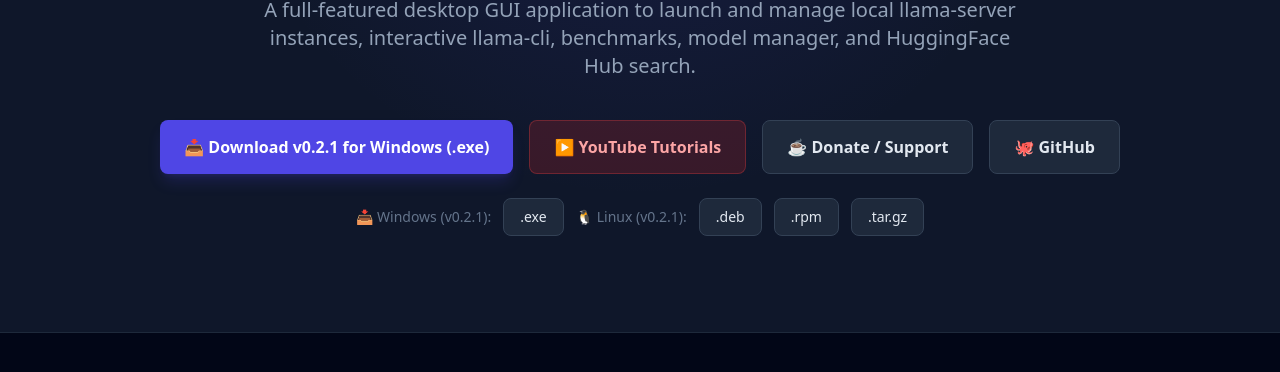
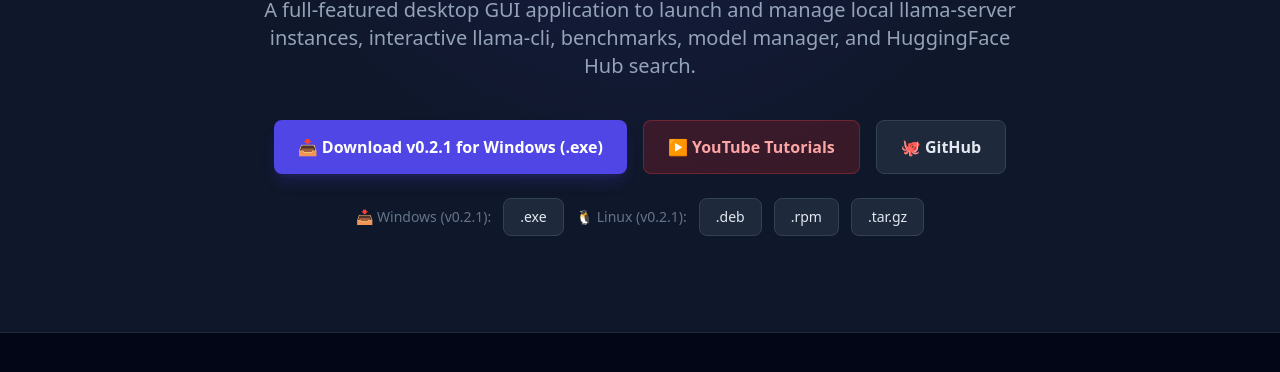
Before and after one commit to llm-server/llm-server.github.io, a plain HTML site: page index.html in a window 1280 px wide. Shown: the part 282-654 px from the top of the page. Drawn offline with nearby package versions, Linux system fonts and the light colour scheme.

Commit message:
Remove support link from index.html
Removed support link from the footer and main section.

```diff
--- a/index.html
+++ b/index.html
@@ -49,9 +49,7 @@
                 <a href="https://www.youtube.com/watch?v=575w4Syr5q0&list=PLa3OFUyLHWeU&pp=sAgC" target="_blank" rel="noopener noreferrer" class="px-6 py-3.5 bg-red-600/20 hover:bg-red-600/30 font-semibold rounded-lg border border-red-500/30 transition duration-200 text-red-300 flex items-center gap-2">
                     <span data-i18n="btnYouTube">▶️ Видеоуроки на YouTube</span>
                 </a>
-                <a href="https://pay.heleket.com/wallet/61486d55-7249-4cab-8596-fbd38b3e9047" target="_blank" rel="noopener noreferrer" class="px-6 py-3.5 bg-slate-800 hover:bg-slate-700 font-semibold rounded-lg border border-slate-700 transition duration-200 text-slate-200 flex items-center gap-2">
-                    <span data-i18n="btnSupport">☕ Поддержать</span>
-                </a>
+
                 <a href="https://github.com/dmitrymaxs/LLM_Server_Controller" target="_blank" rel="noopener noreferrer" class="px-6 py-3.5 bg-slate-800 hover:bg-slate-700 font-semibold rounded-lg border border-slate-700 transition duration-200 text-slate-200 flex items-center gap-2">
                     <span>🐙 GitHub</span>
                 </a>
@@ -244,7 +242,7 @@
                 <a href="https://www.youtube.com/watch?v=575w4Syr5q0&list=PLa3OFUyLHWeU&pp=sAgC" target="_blank" rel="noopener noreferrer" class="hover:text-slate-300 transition">YouTube</a>
                 <a href="https://github.com/dmitrymaxs/LLM_Server_Controller/releases" class="hover:text-slate-300 transition"><span data-i18n="footerReleases">Релизы</span></a>
                 <a href="https://github.com/dmitrymaxs/LLM_Server_Controller" target="_blank" rel="noopener noreferrer" class="hover:text-slate-300 transition">GitHub</a>
-                <a href="https://pay.heleket.com/wallet/61486d55-7249-4cab-8596-fbd38b3e9047" target="_blank" rel="noopener noreferrer" class="hover:text-slate-300 transition"><span data-i18n="btnSupport">Поддержать</span></a>
+
             </div>
         </div>
     </footer>
```
